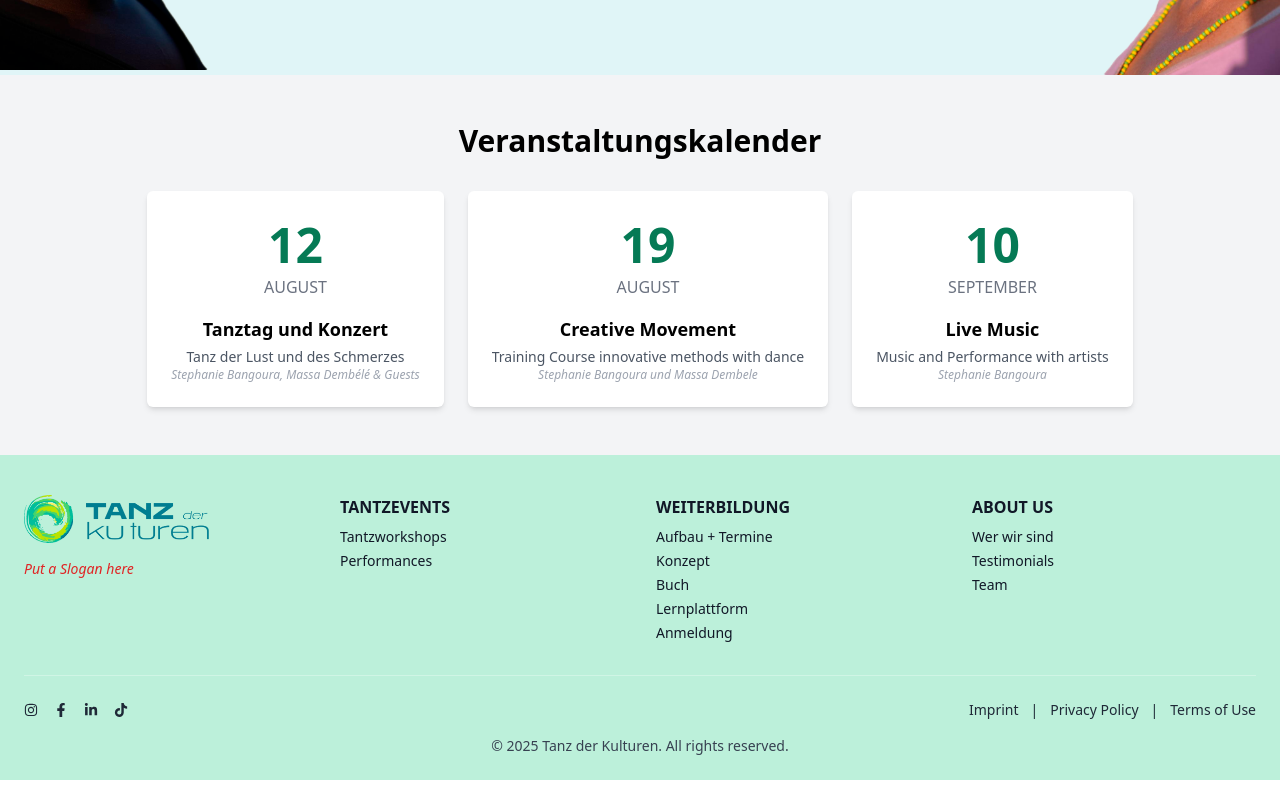
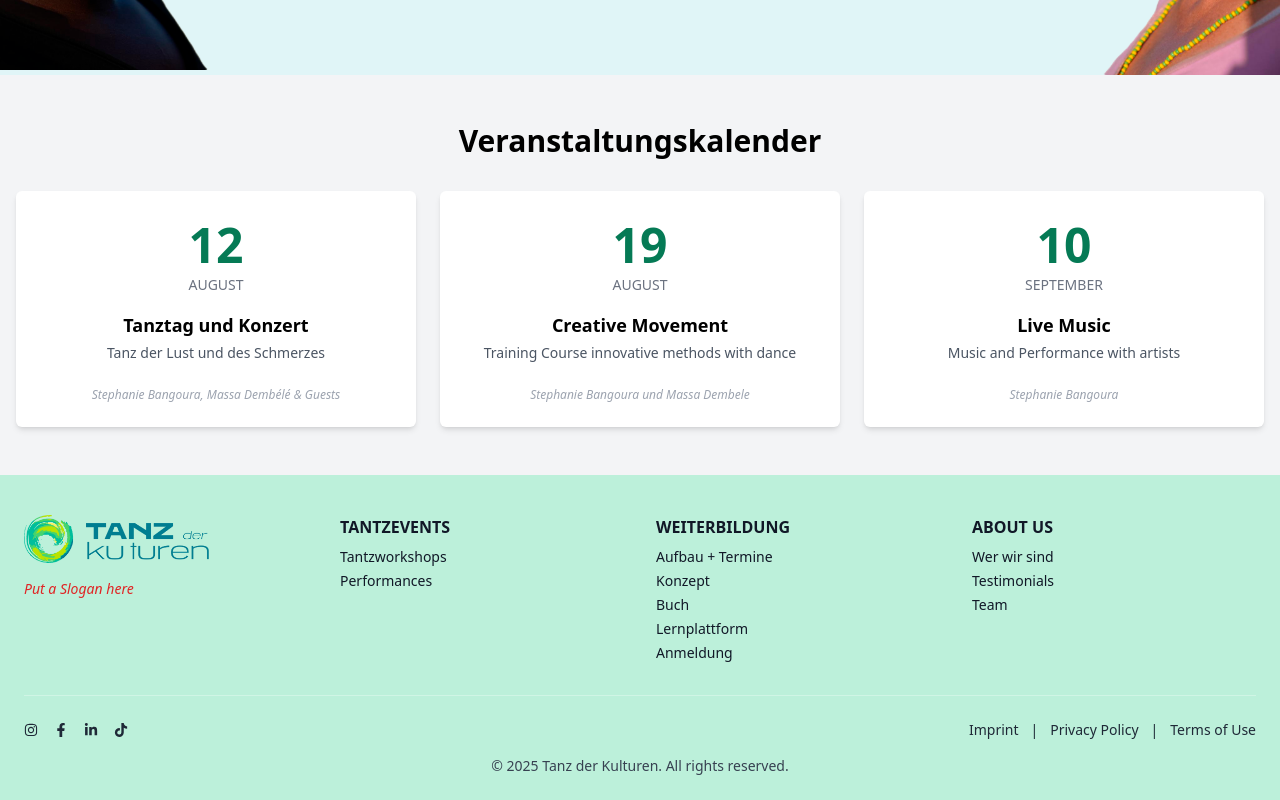
Before and after one commit to Mah30/tanz-der-kulturen, a React (Vite) app: page / in a window 1280 px wide. Shown: the part 980-1780 px from the top of the page. Built offline with nearby package versions, Linux system fonts and the light colour scheme.

Commit message:
style: actualize cards-calander

```diff
--- a/src/components/EventCard.jsx
+++ b/src/components/EventCard.jsx
@@ -1,64 +1,27 @@
 import React from "react";
 
+const EventCard = ({ day, month, title, description, workshopLeitung }) => {
+  return (
+    <article className="bg-white shadow-md p-6 rounded-md text-center hover:shadow-lg transition flex flex-col justify-between h-full">
 
-const EventCard = ({day, month,title, description, workshopLeitung}) => {
+      {/* Cabeçalho com data */}
+      <header className="flex flex-col items-center justify-center mb-4">
+        <span className="text-5xl font-bold text-green-600 leading-tight">{day}</span>
+        <span className="text-sm uppercase text-gray-500">{month}</span>
+      </header>
 
-    return (
-      <div className="bg-white shadow-md p-6 rounded-md text-center hover:shadow-lg transition">
-
-      {/* Data */}
-      <div className="flex flex-col items-center justify-center mb-4">
-        <span className="text-5xl font-bold text-green-600 leading-tight">{day}</span>
-        <span className="text-1 uppercase text-gray-500">{month}</span>
+      {/* Conteúdo do card */}
+      <div className="flex-grow">
+        <h3 className="text-lg font-bold mb-1">{title}</h3>
+        <p className="text-sm text-gray-600 mb-2">{description}</p>
       </div>
 
-      {/* Título e descrição */}
-      <h3 className="text-lg font-bold mb-1">{title}</h3>
-      <p className="text-sm text-gray-600 overflow-hidden text-ellipsis line-clamp-2">{description}</p>
-      <p className="text-gray-400 text-xs italic">{workshopLeitung}</p>
-    </div>
-     );
+      {/* Rodapé com workshop Leitung */}
+      <footer className="text-gray-400 text-xs italic mt-4">
+        {workshopLeitung}
+      </footer>
+    </article>
+  );
 };
 
 export default EventCard;
-
-
-
-/* import React from "react";
-
-const EventCard = ({ event }) => {
-  return (
-    <div className="bg-white shadow-md rounded-lg p-4 max-w-sm">
-      <p className="text-sm text-gray-500">{event.date}</p>
-      <h3 className="text-xl font-bold text-gray-800">{event.title}</h3>
-      <p className="text-gray-700">{event.description}</p>
-      <p className="text-green-700 font-semibold mt-2">{event.price}</p>
-    </div>
-  );
-}; */
-
-/* import React from "react";
-
-const EventCard = ({day, month,title, description, workshopLeitung}) => {
-
-    return (
-        <div className="flex w-full max-w-3xl bg-white shadow-md mb-4">
-
-        <div className="bg-white shadow-md p-15 rounded-md text-center text-white flex flex-col items-center justify-center w-20">
-          <span className="text-2xl font-bold">{day}</span>
-          <span className="text-sm uppercase">{month}</span>
-        </div>
-
-
-        <div className="flex-1 p-4">
-          <h3 className="text-lg font-bold">{title}</h3>
-          <p>{description}</p>
-          <p className="text-sm text-gray-500">{workshopLeitung}</p>
-          <div className="flex gap-4 mt-2 text-sm">
-
-          </div>
-        </div>
-      </div>
-     );
-};
-export default EventCard; */
--- a/src/section/EventSection.jsx
+++ b/src/section/EventSection.jsx
@@ -34,7 +34,7 @@ const EventSection = () => {
     <section className="py-12 px-4 bg-gray-100">
       <h2 className="text-3xl font-bold text-center mb-8">Veranstaltungskalender</h2>
 
-      <div className="flex flex-wrap justify-center gap-6">
+      <div className="grid gap-6 sm:grid-cols-1 md:grid-cols-2 lg:grid-cols-3 auto-rows-fr">
         {dummyEvents.map(({ id, day, month, title, description, workshopLeitung }) => (
             <EventCard
             key={id}
```
Also changed, not shown: src/section/QuoteSection.jsx (line endings or trailing spaces).
